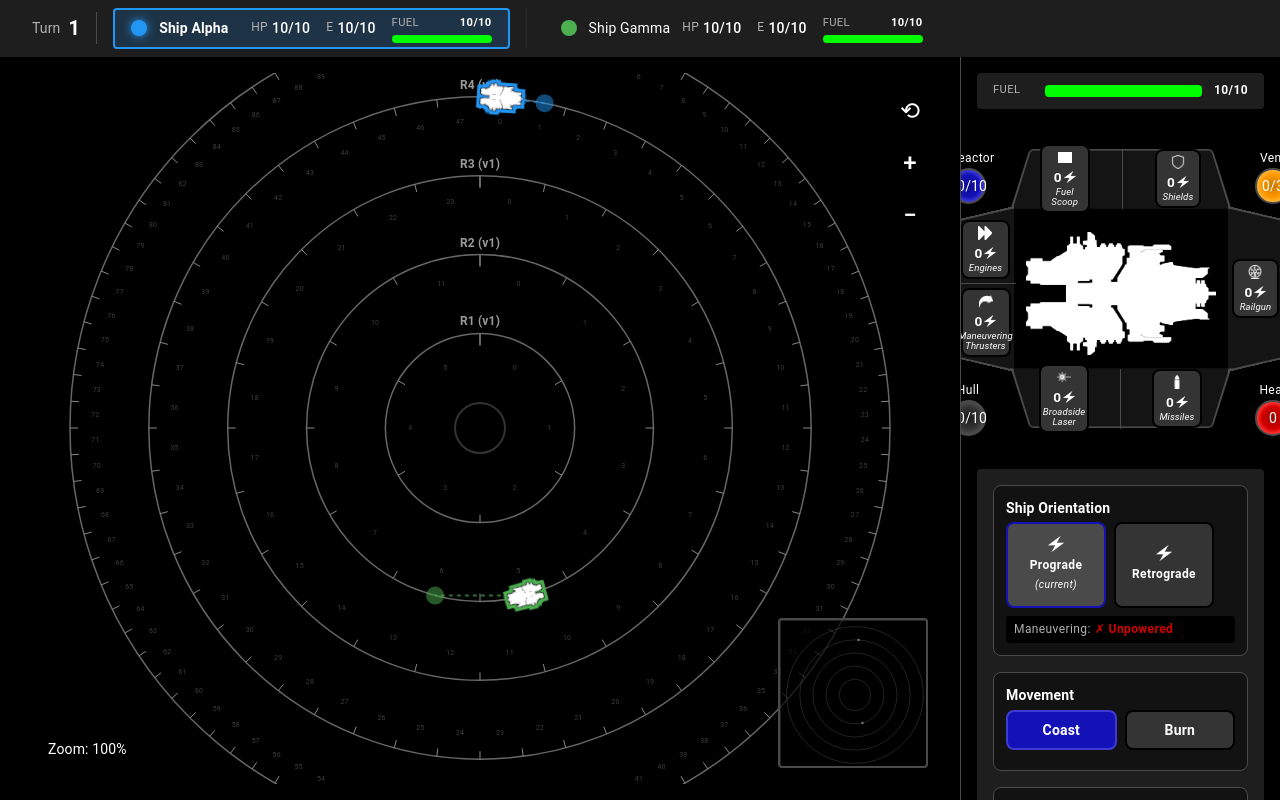
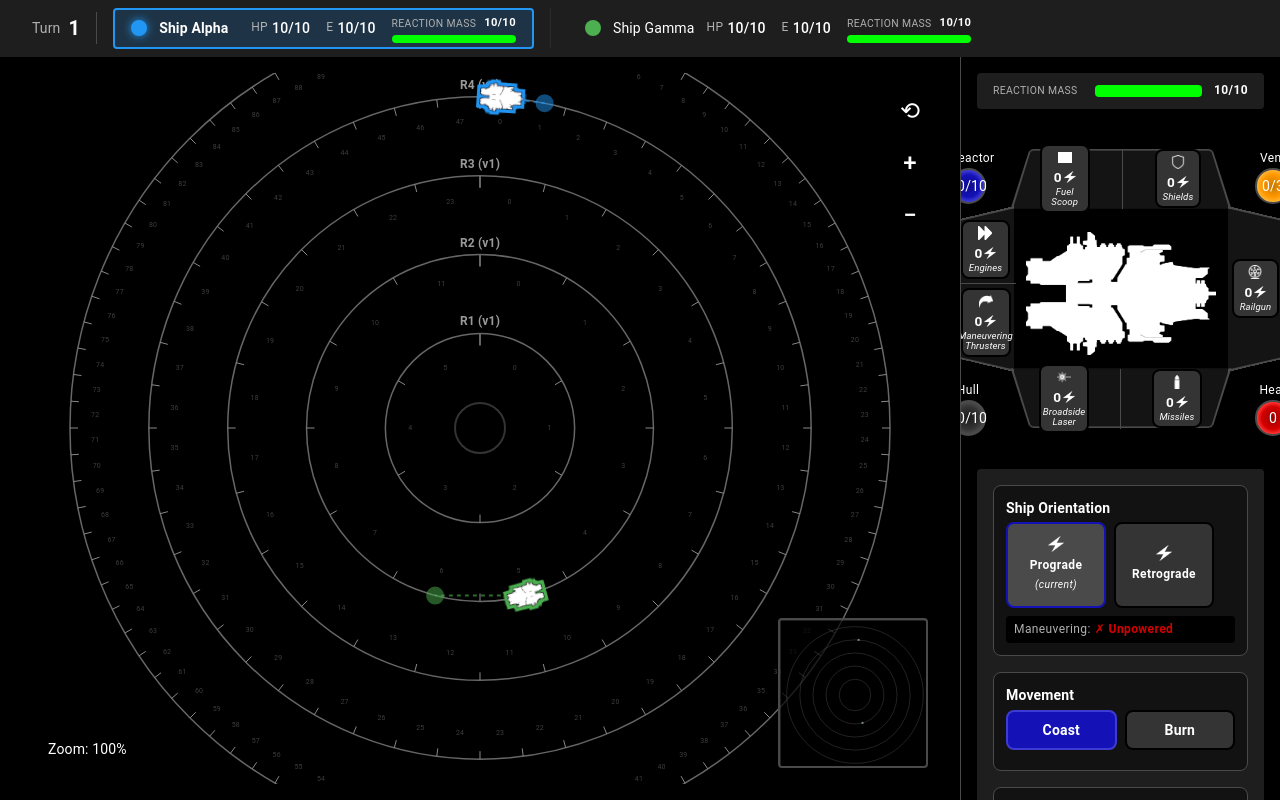
Before and after one commit to Thunkar/dangerous-inclinations, a React (Vite) app: page / in a window 1280 px wide. Built offline with nearby package versions, Linux system fonts and the light colour scheme; grey boxes are pictures that could not be loaded.

Commit message:
reaction mass

```diff
--- a/src/components/ControlPanel.tsx
+++ b/src/components/ControlPanel.tsx
@@ -181,11 +181,11 @@ export function ControlPanel({ player, allPlayers }: ControlPanelProps) {
 
   return (
     <Stack spacing={2}>
-      {/* Fuel Gauge */}
+      {/* Reaction Mass Gauge */}
       <Paper sx={{ px: 2, py: 1 }}>
         <Box sx={{ display: 'flex', alignItems: 'center', gap: 1.5 }}>
-          <Typography variant="caption" color="text.secondary" sx={{ fontSize: '0.7rem', minWidth: 40 }}>
-            FUEL
+          <Typography variant="caption" color="text.secondary" sx={{ fontSize: '0.65rem', minWidth: 90 }}>
+            REACTION MASS
           </Typography>
           <Box sx={{ flex: 1, position: 'relative', height: 12, bgcolor: 'rgba(0,0,0,0.3)', borderRadius: 1, overflow: 'hidden' }}>
             <Box
--- a/src/components/StatusDisplay.tsx
+++ b/src/components/StatusDisplay.tsx
@@ -122,18 +122,18 @@ export function StatusDisplay({ players, activePlayerIndex, turn, pendingHeat }:
                 </Typography>
               </Box>
 
-              {/* Reaction Mass - Fuel Gauge */}
-              <Box sx={{ display: 'flex', flexDirection: 'column', gap: 0.25, minWidth: 100 }}>
+              {/* Reaction Mass */}
+              <Box sx={{ display: 'flex', flexDirection: 'column', gap: 0.25, minWidth: 120 }}>
                 <Box sx={{ display: 'flex', alignItems: 'center', justifyContent: 'space-between', gap: 1 }}>
-                  <Typography variant="caption" color="text.secondary" sx={{ fontSize: '0.7rem' }}>
-                    FUEL
+                  <Typography variant="caption" color="text.secondary" sx={{ fontSize: '0.65rem' }}>
+                    REACTION MASS
                   </Typography>
                   <Typography variant="caption" fontWeight="bold" sx={{ fontSize: '0.7rem' }}>
                     {player.ship.reactionMass}/{STARTING_REACTION_MASS}
                   </Typography>
                 </Box>
                 <Box sx={{ position: 'relative', height: 8, bgcolor: 'rgba(0,0,0,0.3)', borderRadius: 1, overflow: 'hidden' }}>
-                  {/* Fuel level bar */}
+                  {/* Reaction mass level bar */}
                   <Box
                     sx={{
                       position: 'absolute',
```
